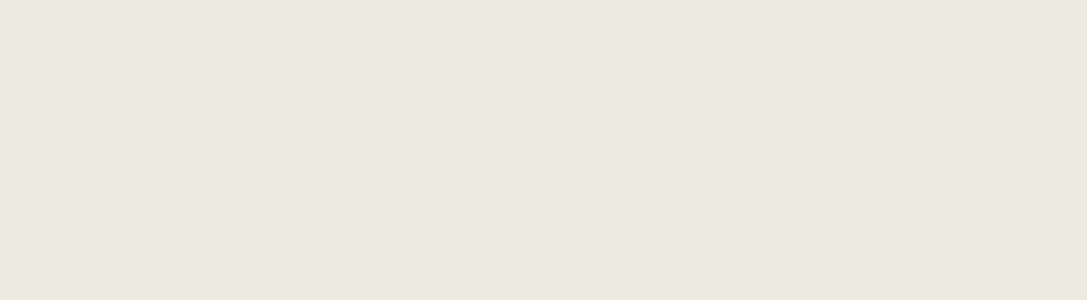
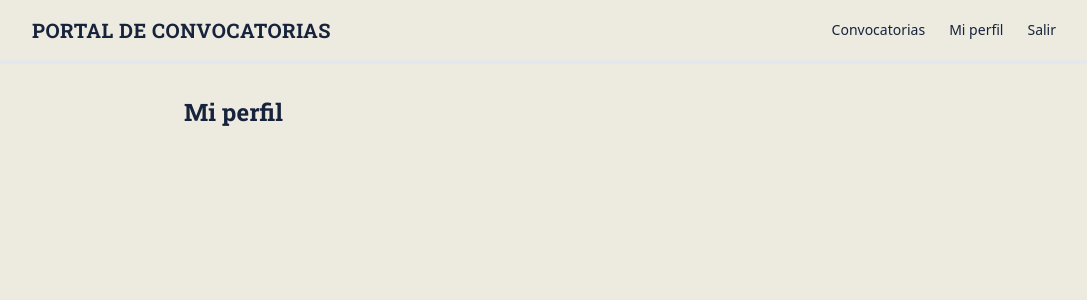
Before and after one commit to juanforo31/portal-convocatorias-secop, a React (Vite) app in the folder frontend/: page /profile in a window 1280 px wide. Before the commit this address had no page. Shown: the top 300 px of the page, without its empty margins (96-1183 px from the left). Built offline with nearby package versions, Linux system fonts and the light colour scheme; no server answers; sample sign-in values are in the browser's storage.

Commit message:
feat: ruta /profile, guard de auth en Detail, interceptor 401 global

```diff
--- a/frontend/src/App.jsx
+++ b/frontend/src/App.jsx
@@ -3,13 +3,12 @@ import Login from './pages/Login.jsx'
 import Register from './pages/Register.jsx'
 import Home from './pages/Home.jsx'
 import Detail from './pages/Detail.jsx'
+import Profile from './pages/Profile.jsx'
 import { useEffect, useState } from 'react'
 import axios from 'axios'
 
-// Configuración de Axios interceptor para JWT
 axios.defaults.baseURL = 'http://localhost:8000/api'
 
-// Interceptor para agregar el token a las solicitudes
 axios.interceptors.request.use((config) => {
   const token = localStorage.getItem('token')
   if (token) {
@@ -17,6 +16,17 @@ axios.interceptors.request.use((config) => {
   }
   return config
 })
+
+axios.interceptors.response.use(
+  (response) => response,
+  (error) => {
+    if (error.response?.status === 401) {
+      localStorage.removeItem('token')
+      window.location.href = '/login'
+    }
+    return Promise.reject(error)
+  }
+)
 
 function App() {
   const [isLoggedIn, setIsLoggedIn] = useState(!!localStorage.getItem('token'))
@@ -34,7 +44,8 @@ function App() {
       <Route path="/" element={isLoggedIn ? <Home /> : <Navigate to="/login" />} />
       <Route path="/login" element={!isLoggedIn ? <Login onLogin={() => setIsLoggedIn(true)} /> : <Navigate to="/" />} />
       <Route path="/register" element={!isLoggedIn ? <Register onRegister={() => setIsLoggedIn(true)} /> : <Navigate to="/" />} />
-      <Route path="/convocatoria/:procesoId" element={<Detail />} />
+      <Route path="/convocatoria/:procesoId" element={isLoggedIn ? <Detail /> : <Navigate to="/login" />} />
+      <Route path="/profile" element={isLoggedIn ? <Profile /> : <Navigate to="/login" />} />
     </Routes>
   )
 }
--- /dev/null
+++ b/frontend/src/pages/Profile.jsx
@@ -0,0 +1,26 @@
+import { useState, useEffect } from 'react'
+import axios from 'axios'
+import Header from '../components/Header.jsx'
+
+export default function Profile() {
+  const [user, setUser] = useState(null)
+
+  useEffect(() => {
+    axios.get('/auth/me').then((res) => setUser(res.data))
+  }, [])
+
+  return (
+    <div className="min-h-screen bg-paper">
+      <Header />
+      <main className="mx-auto max-w-3xl px-6 py-8">
+        <h1 className="font-display text-2xl font-bold text-ink-navy">Mi perfil</h1>
+        {user && (
+          <div className="mt-4 font-sans text-ink-navy">
+            <p><span className="font-semibold">Nombre:</span> {user.full_name || '—'}</p>
+            <p><span className="font-semibold">Email:</span> {user.email}</p>
+          </div>
+        )}
+      </main>
+    </div>
+  )
+}
```
